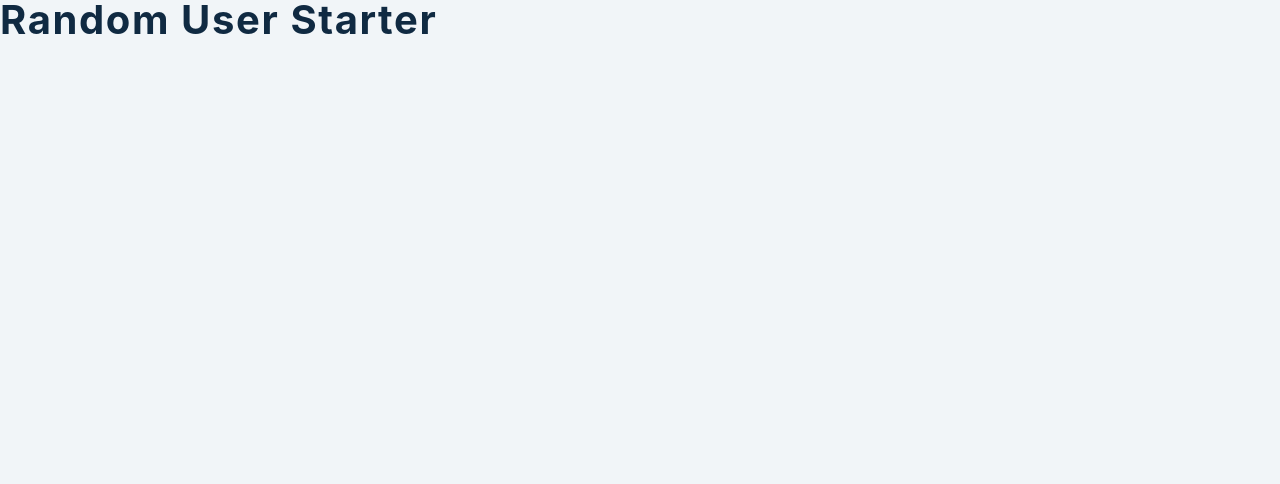
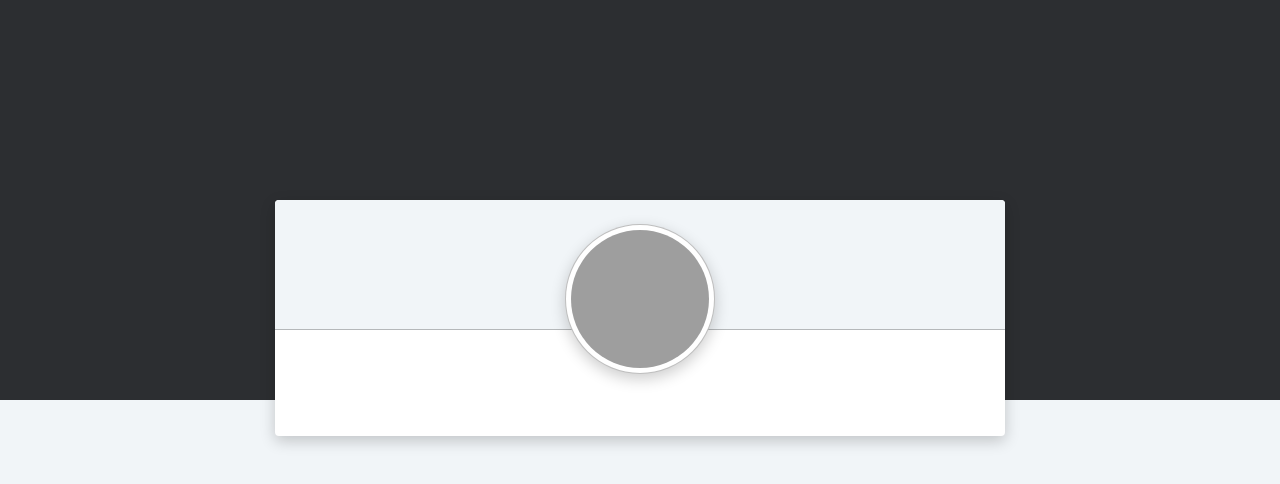
Before and after one commit to Crossroads30/random-users, a React (Vite) app: page / in a window 1280 px wide. Shown: the top 484 px of the page. Built offline with nearby package versions, Linux system fonts and the light colour scheme; grey boxes are pictures that could not be loaded; the HTML template or start-up script is replaced by a standard one.

Commit message:
feat: add state/structure

```diff
--- a/src/App.jsx
+++ b/src/App.jsx
@@ -10,7 +10,29 @@ import {
 const url = 'https://randomuser.me/api/'
 const defaultImage = 'https://randomuser.me/api/portraits/men/75.jpg'
 function App() {
-  return <h2>random user starter</h2>
+	const [loading, setLoading] = useState(false)
+	const [person, setPerson] = useState(null)
+	const [title, setTitle] = useState('name')
+	const [value, setValue] = useState('random person')
+
+	const handleValue = e => {
+		console.log(e.target)
+	}
+
+	return (
+		<main>
+			<div className='block bcg-black'></div>
+			<div className='block'>
+				<div className='container'>
+					<img
+						src={(person && person.image) || defaultImage}
+						alt='random user'
+						className='user-img'
+					/>
+				</div>
+			</div>
+		</main>
+	)
 }
 
 export default App
```
Lines whose indentation alone changed are shown as unchanged.
